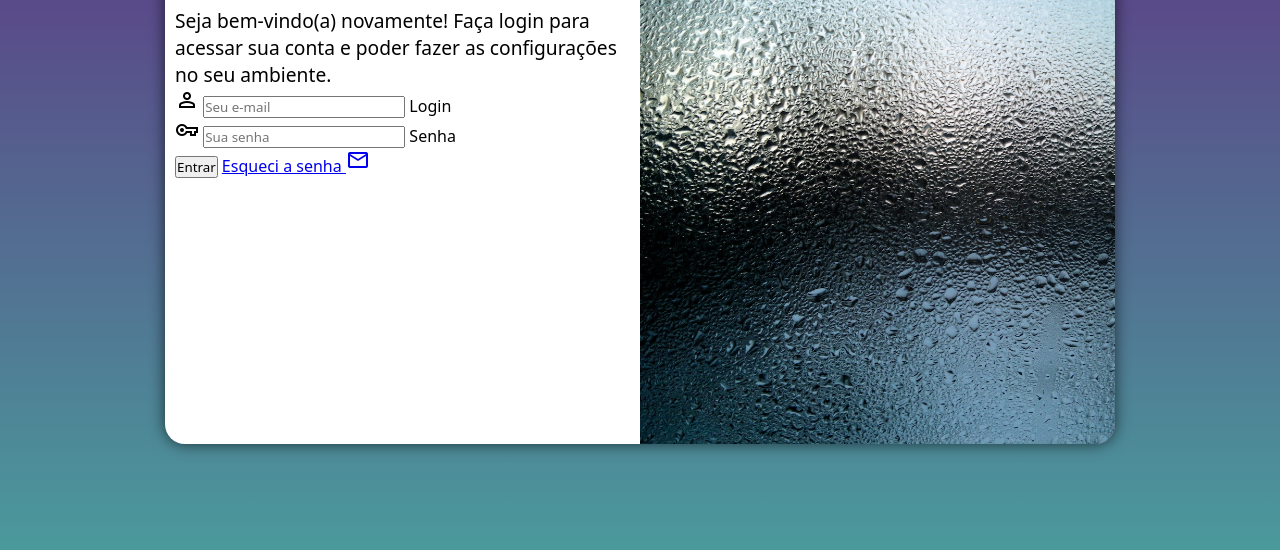
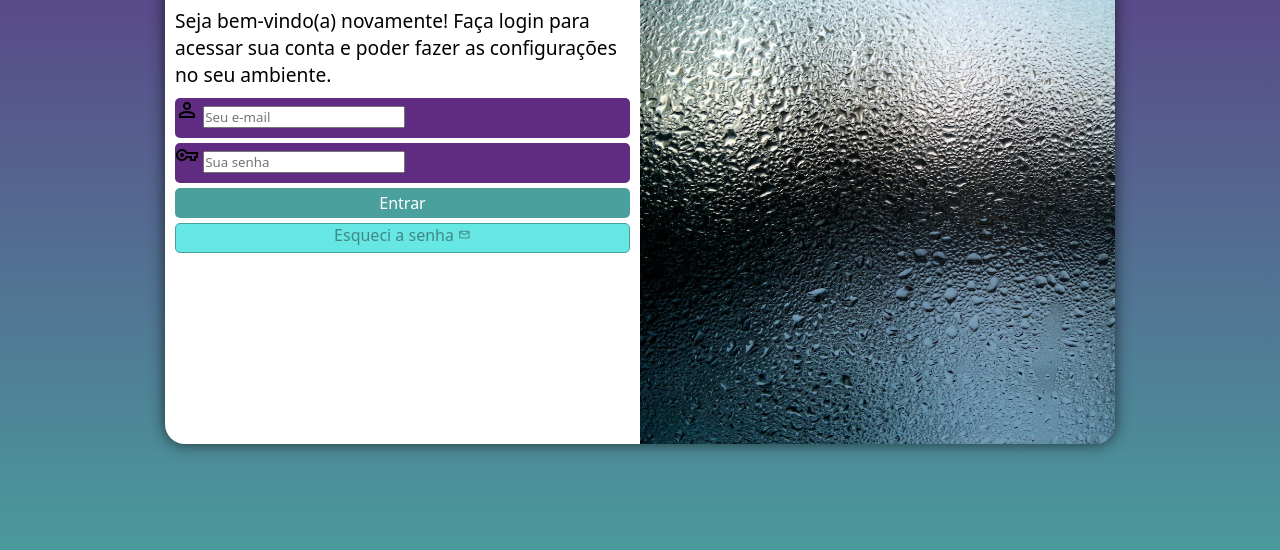
Before and after one commit to josiasfelipe/projeto-login, a plain HTML site: page index.html in a window 1280 px wide. Shown: the part 206-756 px from the top of the page. Drawn offline with nearby package versions, Linux system fonts and the light colour scheme.

Commit message:
Adição de estilos CSS

```diff
--- a/estilos/style.css
+++ b/estilos/style.css
@@ -61,4 +61,55 @@ div#formulario > h1 {
 
 div#formulario > p {
     font-size: 0.8em;
+    padding-bottom: 5px;
 }
+
+form > div.campo {
+    background-color: #5f2c82;
+    height: 40px;
+    border-radius: 5px;
+    margin: 5px 0px;
+}
+
+form > div.campo > label {
+    display: none;
+}
+
+form > input[type=submit] {
+    display: block;
+    font-size: 1em;
+    width: 100%;
+    height: 30px;
+    background-color: #49a09d;
+    color: white;
+    border: none;
+    border-radius: 5px;
+}
+
+form > input[type=submit]:hover {
+    background-color: #4bb1ad;
+    cursor: pointer;
+}
+
+form > a.botão {
+    display: block;
+    text-align: center;
+    margin-top: 5px;
+    padding-bottom: 5px;
+    font-size: 1em;
+    width: 100%;
+    height: 30px;
+    background-color: #66e7e3;
+    border: 1px solid #49a09d;
+    border-radius: 5px;
+    text-decoration: none;
+    color: #3f8885;
+}
+
+form > a.botão:hover {
+    background-color: #6ffffa;
+}
+
+form > a.botão > i {
+    font-size: 0.8em;
+}
--- a/index.html
+++ b/index.html
@@ -30,7 +30,7 @@
                         <label for="isenha">Senha</label>
                     </div>
                     <input type="submit" value="Entrar">
-                    <a href="esqueci.html">Esqueci a senha <i class="material-symbols-outlined">mail</i></a>
+                    <a href="esqueci.html" class="botão">Esqueci a senha <i class="material-symbols-outlined">mail</i></a>
                 </form>
             </div>
         </section>
```
